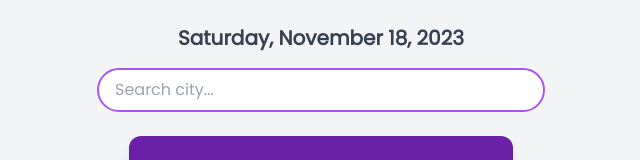
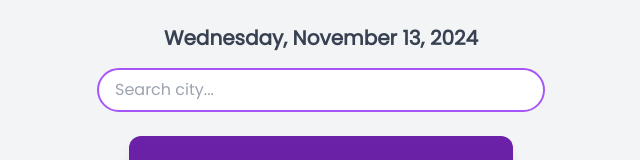
Before and after one commit to nevenMitrovic/weather-app, a Vue app: page / in a window 1280 px wide. Shown: the top 160 px of the page, without its empty margins (319-959 px from the left). Built offline with nearby package versions, Linux system fonts and the light colour scheme.

Commit message:
DateDisplay

```diff
--- a/src/App.vue
+++ b/src/App.vue
@@ -1,9 +1,7 @@
 <template>
   <div class="flex flex-col items-center p-6 min-h-screen bg-gray-100">
     <!-- Date Display -->
-    <div class="text-xl font-semibold text-gray-700 mb-4">
-      Saturday, November 18, 2023
-    </div>
+    <DateDisplay />
 
     <!-- Search Bar -->
     <div class="w-full max-w-md mb-6">
@@ -55,4 +53,5 @@
 </template>
 
 <script setup lang="ts">
+import DateDisplay from "@/components/DateDisplay.vue";
 </script>
--- /dev/null
+++ b/src/components/DateDisplay.vue
@@ -0,0 +1,9 @@
+<template>
+    <div class="text-xl font-semibold text-gray-700 mb-4">
+      {{ formatDate() }}
+    </div>
+</template>
+
+<script setup lang="ts">
+import formatDate from '@/utils/globalUtils'
+</script>
--- /dev/null
+++ b/src/utils/globalUtils.ts
@@ -0,0 +1,12 @@
+const formatDate = () => {
+  const date = new Date()
+
+  return date.toLocaleDateString('en-US', {
+    weekday: 'long',
+    year: 'numeric',
+    month: 'long',
+    day: 'numeric',
+  })
+}
+
+export default formatDate
```
Also changed, not shown: 1 other file (tests, documents, lock files or other folders).
